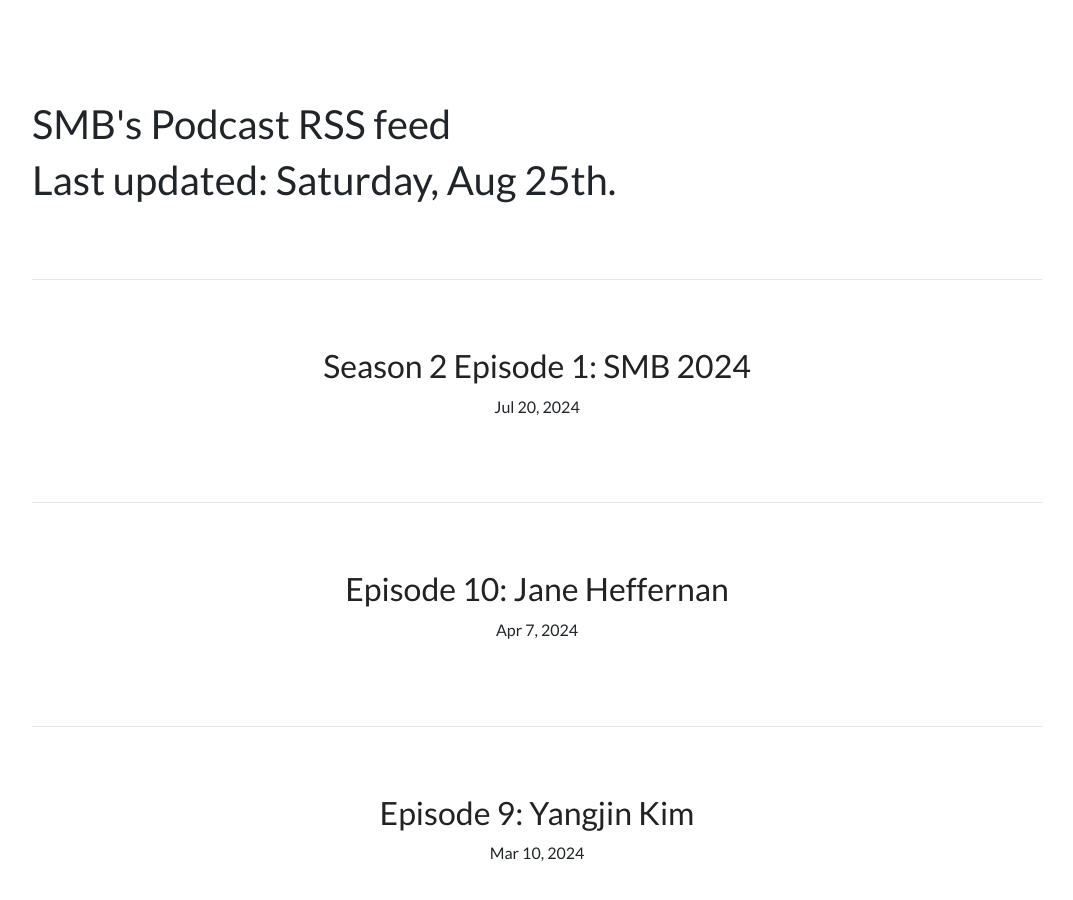
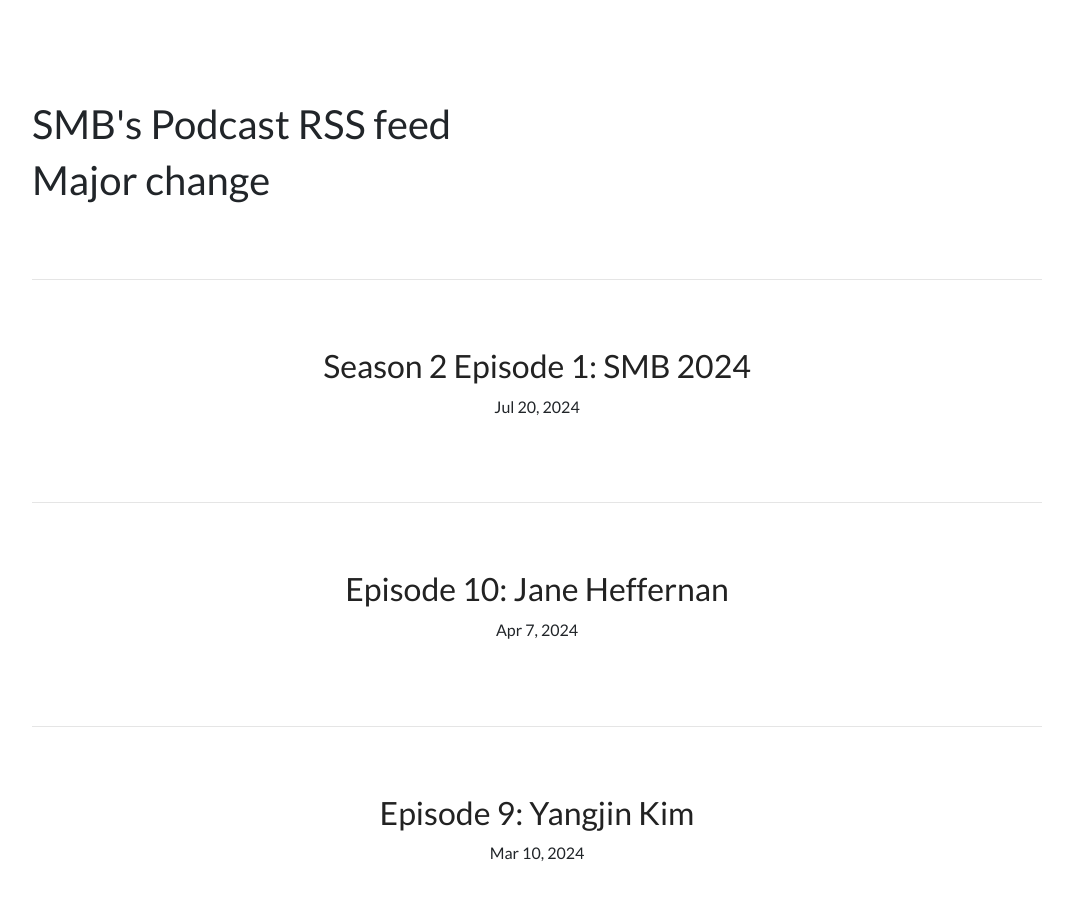
Before and after one commit to smbarchive/podcast, a Jekyll site: the page built from index.html, in a window 1280 px wide and 900 px high. Shown: the whole window, without its empty margins (103-1176 px from the left). Built offline with Jekyll 4.4.1, drawn with Linux system fonts in a browser that asks for light colours; nearby versions of some CDN libraries; the list of posts is cut into pages by our own code.

Commit message:
adding a change

```diff
--- a/index.html
+++ b/index.html
@@ -15,7 +15,7 @@ description: "The Society for Mathematical Biology - Podcast RSS Feed"
 
 
 						<h1 class="text-left">SMB's Podcast RSS feed</h1>
-						<h1 class="text-left">Last updated: Saturday, Aug 25th.</h1>
+						<h1 class="text-left">Major change</h1>
 
 
 						{% for post in site.posts %}
```
